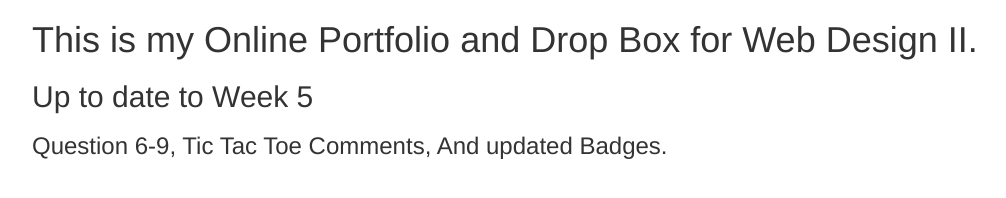
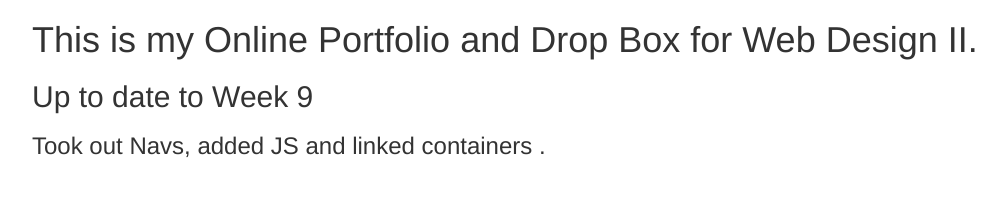
Before and after one commit to jessnapes/jessnapes.github.io, a plain HTML site: page OTHERPROJECTS/index.html in a window 1280 px wide. Shown: the whole page, without its empty margins (38-1044 px from the left). Drawn offline with nearby package versions, Linux system fonts and the light colour scheme.

Commit message:
Changed home

```diff
--- a/OTHERPROJECTS/index.html
+++ b/OTHERPROJECTS/index.html
@@ -14,8 +14,8 @@
     <div class="row">
         <div class="col-md-12">
 <h1>This is my Online Portfolio and Drop Box for Web Design II. </h1>
-            <h2>Up to date to Week 5 </h2>
-            <h3> Question 6-9, Tic Tac Toe Comments, And updated Badges.</h3>
+            <h2>Up to date to Week 9 </h2>
+            <h3> Took out Navs, added JS and linked containers .</h3>
         </div>
     </div>
 </div>
```
